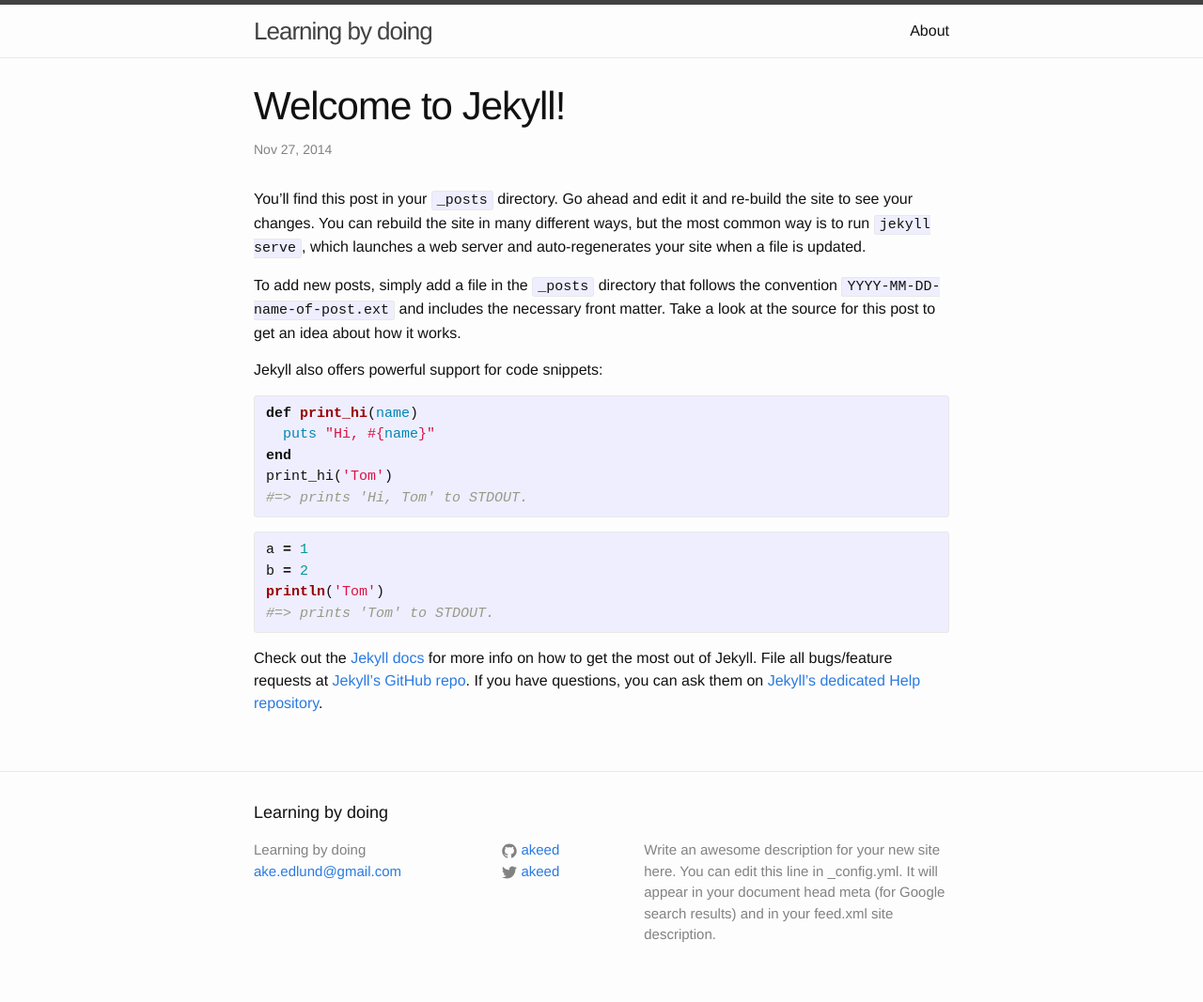
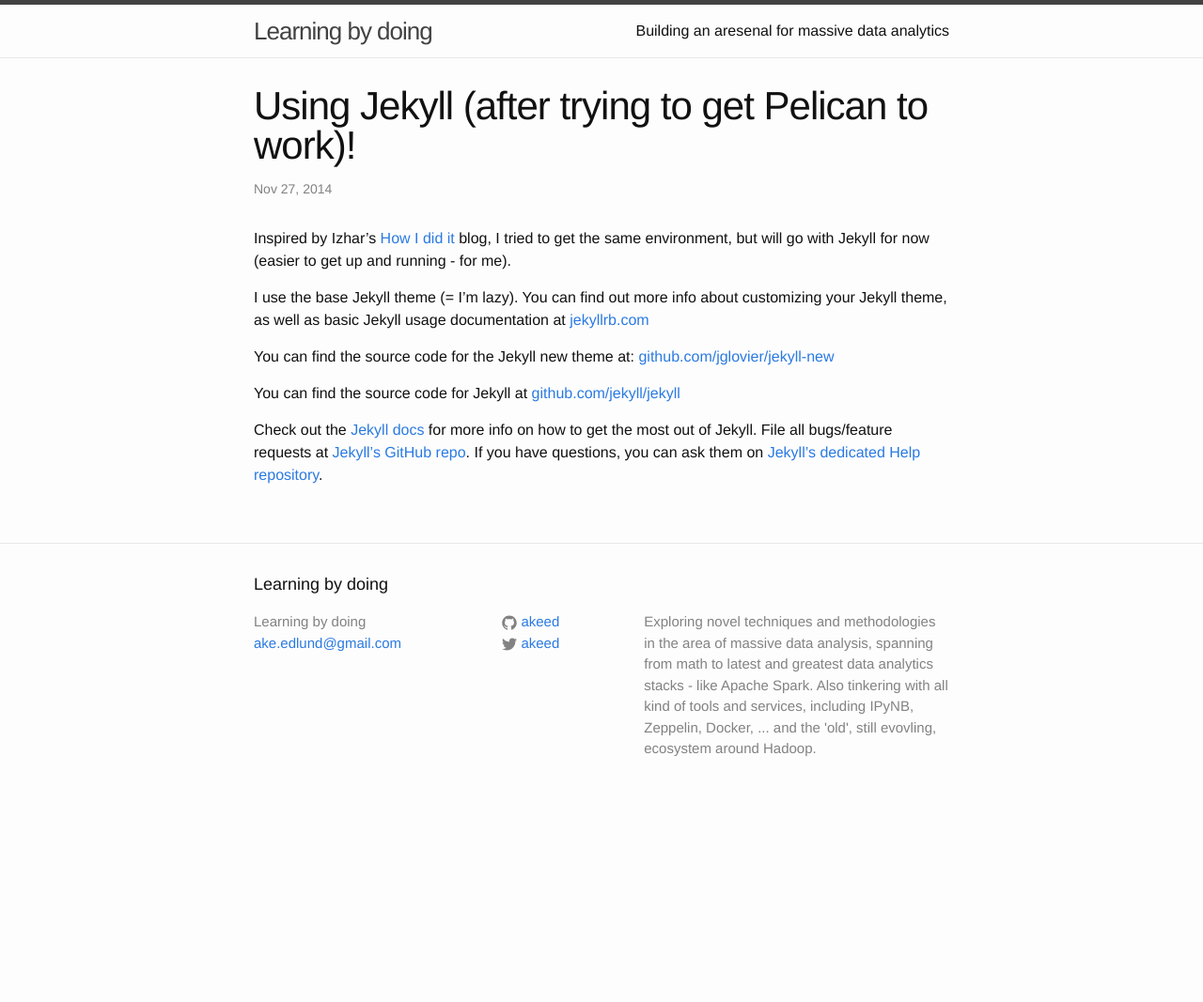
Before and after one commit to akeed/akeed.github.io, a Jekyll site: the page built from _posts/2014-11-27-welcome-to-jekyll.markdown, in a window 1280 px wide. Shown: the whole page at 94% size. Built offline with Jekyll 4.4.1, drawn with Linux system fonts in a browser that asks for light colours; after the commit the page ends 900 px from its top, so only the background shows below that.

Commit message:
firs texts

```diff
--- a/_config.yml
+++ b/_config.yml
@@ -2,9 +2,11 @@
 title: Learning by doing
 email: ake.edlund@gmail.com
 description: > # this means to ignore newlines until "baseurl:"
-  Write an awesome description for your new site here. You can edit this
-  line in _config.yml. It will appear in your document head meta (for
-  Google search results) and in your feed.xml site description.
+  Exploring novel techniques and methodologies in the area of
+  massive data analysis, spanning from math to latest and greatest
+  data analytics stacks - like Apache Spark. Also tinkering with all
+  kind of tools and services, including IPyNB, Zeppelin, Docker, ...
+  and the 'old', still evovling, ecosystem around Hadoop.
 baseurl: "" # the subpath of your site, e.g. /blog/
 url: "http://akeed.github.io" # the base hostname & protocol for your site
 twitter_username: akeed
--- a/_posts/2014-11-27-welcome-to-jekyll.markdown
+++ b/_posts/2014-11-27-welcome-to-jekyll.markdown
@@ -1,33 +1,20 @@
 ---
 layout: post
-title:  "Welcome to Jekyll!"
+title:  "Using Jekyll (after trying to get Pelican to work)!"
 date:   2014-11-27 11:34:53
-categories: jekyll update
+categories: jekyll
 ---
-You’ll find this post in your `_posts` directory. Go ahead and edit it and re-build the site to see your changes. You can rebuild the site in many different ways, but the most common way is to run `jekyll serve`, which launches a web server and auto-regenerates your site when a file is updated.
+Inspired by Izhar's [How I did it][izhar-blog] blog, I tried to get the same environment, but will go with Jekyll for now (easier to get up and running - for me).
 
-To add new posts, simply add a file in the `_posts` directory that follows the convention `YYYY-MM-DD-name-of-post.ext` and includes the necessary front matter. Take a look at the source for this post to get an idea about how it works.
+I use the base Jekyll theme (= I'm lazy). You can find out more info about customizing your Jekyll theme, as well as basic Jekyll usage documentation at [jekyllrb.com](http://jekyllrb.com/)
 
-Jekyll also offers powerful support for code snippets:
+You can find the source code for the Jekyll new theme at: [github.com/jglovier/jekyll-new](https://github.com/jglovier/jekyll-new)
 
-{% highlight ruby %}
-def print_hi(name)
-  puts "Hi, #{name}"
-end
-print_hi('Tom')
-#=> prints 'Hi, Tom' to STDOUT.
-{% endhighlight %}
-
-{% highlight python %}
-a = 1
-b = 2
-println('Tom')
-#=> prints 'Tom' to STDOUT.
-{% endhighlight %}
-
+You can find the source code for Jekyll at [github.com/jekyll/jekyll](https://github.com/jekyll/jekyll)
 
 Check out the [Jekyll docs][jekyll] for more info on how to get the most out of Jekyll. File all bugs/feature requests at [Jekyll’s GitHub repo][jekyll-gh]. If you have questions, you can ask them on [Jekyll’s dedicated Help repository][jekyll-help].
 
 [jekyll]:      http://jekyllrb.com
 [jekyll-gh]:   https://github.com/jekyll/jekyll
 [jekyll-help]: https://github.com/jekyll/jekyll-help
+[izhar-blog]:  http://ezhaar.github.io
```
Also changed, not shown: about.md (+18 -4 lines), 1 other file.
